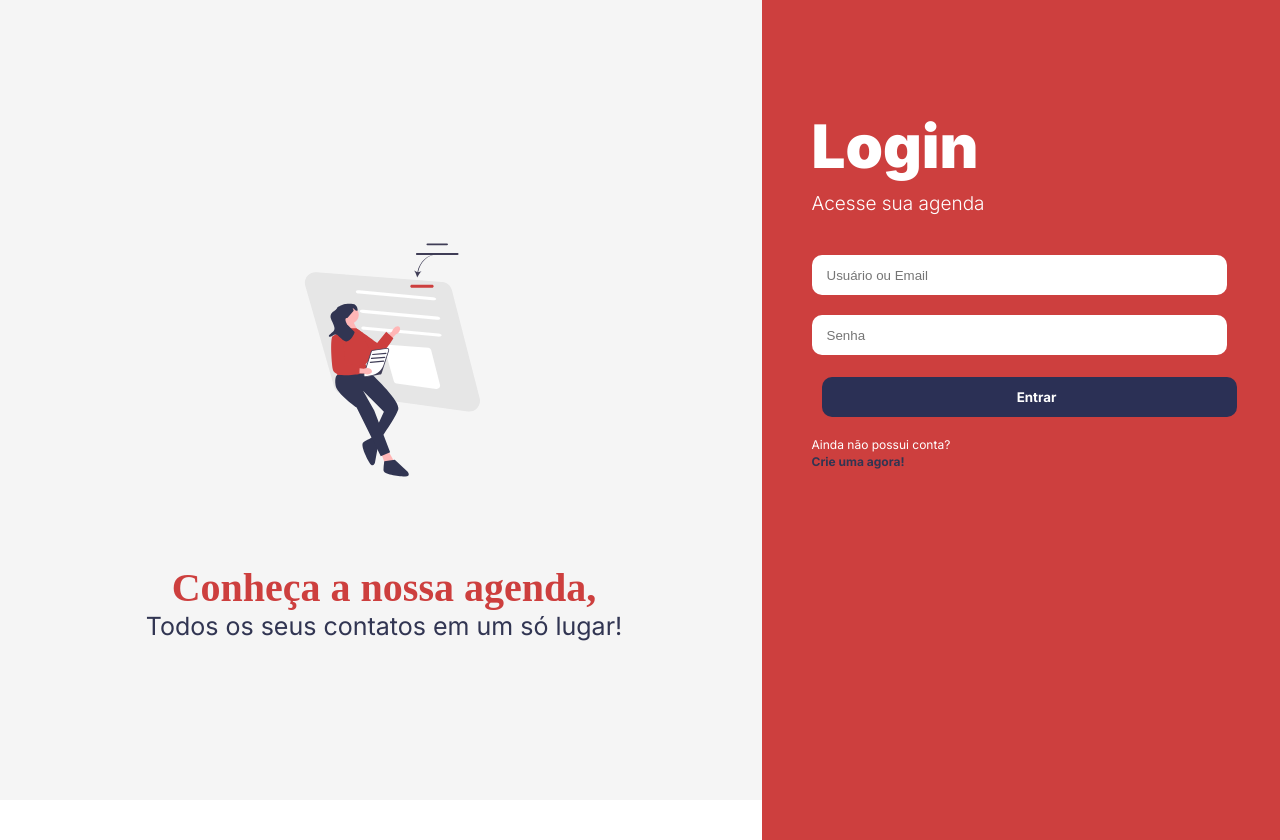
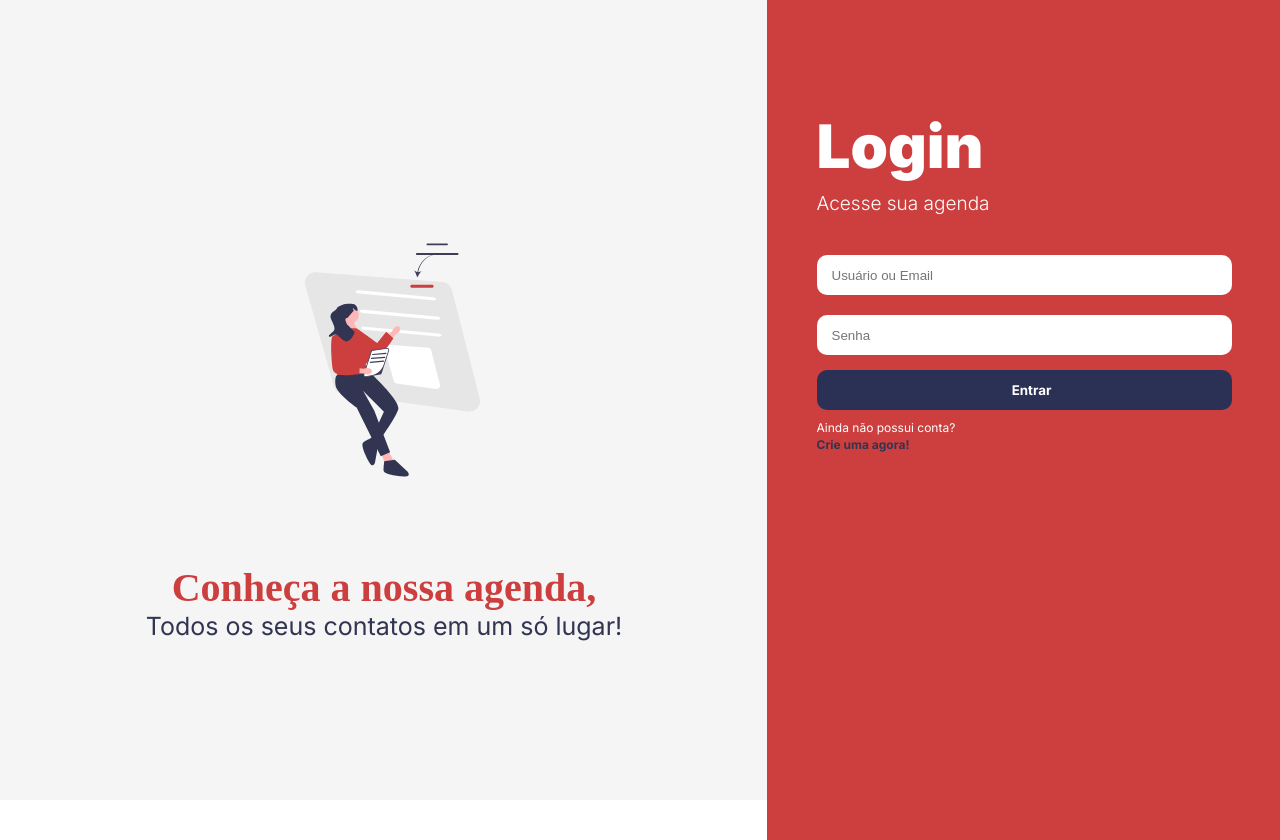
Before and after one commit to marcusmartinss/Projeto-Lista-de-Contatos, a React (Create React App) app in the folder lista-de-contatos/front/: page / in a window 1280 px wide. Built offline with nearby package versions, Linux system fonts and the light colour scheme; the HTML template or start-up script is replaced by a standard one; a web font is replaced by a local one.

Commit message:
pequena alteração nas margens do botão de entrar/registrar

```diff
--- a/lista-de-contatos/front/src/components/LoginRegister/styles.css
+++ b/lista-de-contatos/front/src/components/LoginRegister/styles.css
@@ -139,7 +139,7 @@ body{
     width: 415px;
     height: 40px;
     border: none;
-    margin: 10px;
+    margin: 3px 0px 0px 0px;
     padding: 0px 0px 0px 15px;
 
 
```
